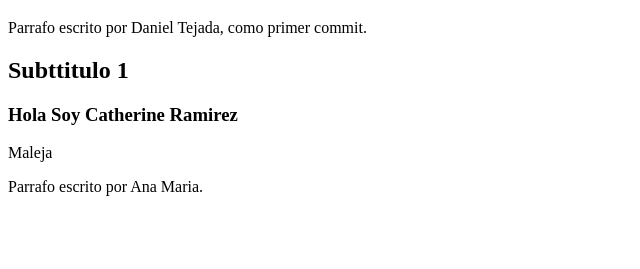
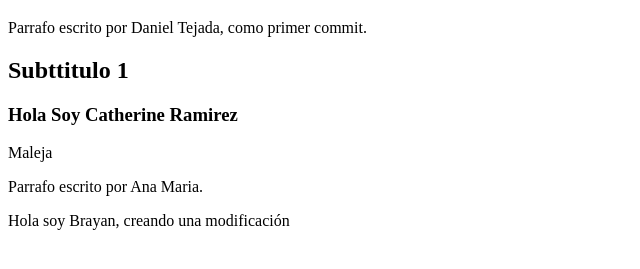
Before and after one commit to Ada-Lovelace-Team/proyecto, a plain HTML site: page index.html in a window 1280 px wide. Shown: the part 61-330 px from the top of the page, without its empty margins (0-640 px from the left). Drawn offline with Linux system fonts and the light colour scheme.

Commit message:
Mi primer commit

```diff
--- a/index.html
+++ b/index.html
@@ -18,5 +18,6 @@
 
     <p>Parrafo escrito por Ana Maria.</p>
 
+    <p>Hola soy Brayan, creando una modificación</p>
 </body>
 </html>
```
